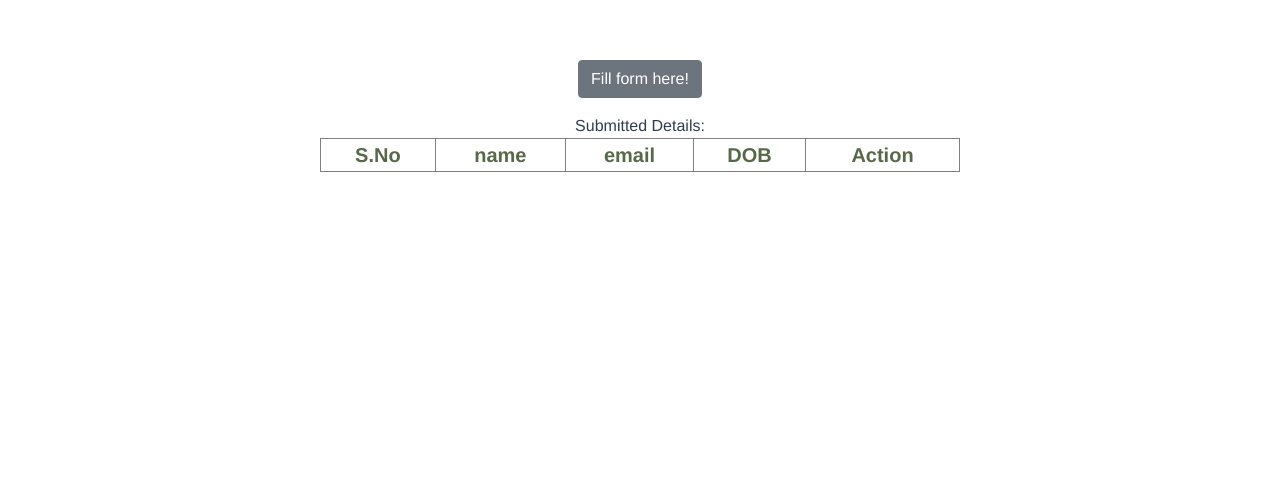
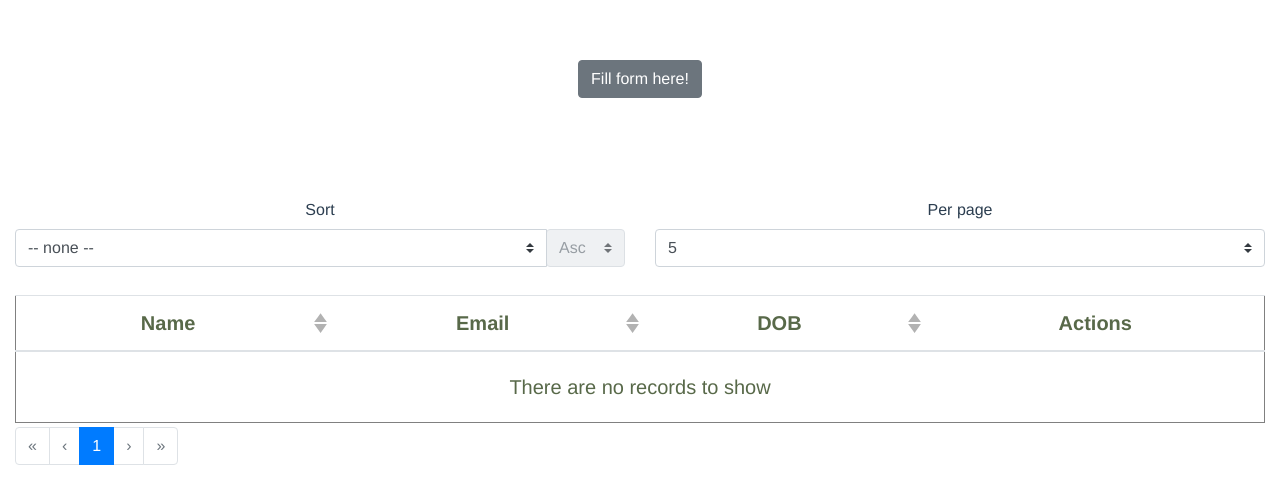
Before and after one commit to etechnidhi/popupform, a Vue app: page / in a window 1280 px wide. Shown: the top 504 px of the page. Built offline with nearby package versions, Linux system fonts and the light colour scheme.

Commit message:
bootstrap table and pagination

```diff
--- a/package.json
+++ b/package.json
@@ -9,6 +9,7 @@
   },
   "dependencies": {
     "bootstrap-vue": "^2.0.0-rc.11",
+    "vee-validate": "^2.1.0-beta.6",
     "vue": "^2.5.16",
     "vuelidate": "^0.7.4"
   },
--- a/src/components/HelloWorld.vue
+++ b/src/components/HelloWorld.vue
@@ -1,113 +1,224 @@
 <template>
+  <b-container fluid>
     <div>
       <b-btn v-b-modal.modalPrevent>Fill form here!</b-btn>
-    <!-- Main UI -->
-    <div class="mt-3 mb-3">
-      Submitted Details:
-      <table>
-        <thead>
-          <tr>
-            <th>S.No</th>
-            <th @click="orderBy('name')">name</th>
-            <th @click="orderBy('email')">email</th>
-            <th @click="orderBy('dob')">DOB</th>
-            <th colspan="2">Action</th>
-          </tr>
-        </thead>
-        <tbody>
-          <tr v-for="user in users" :key="user.id" id="list">
-            <td> <span>{{user.id}}</span></td>
-            <td> <span>{{user.name}}</span></td>
-            <td> <span>{{user.email}}</span> </td>
-            <td> <span>{{user.dob}}</span> </td>
-            <td><a href="#" @click="deleteItem(user)">Delete</a>
-              <a href="#" @click="edit(user)" v-b-modal.modalPrevent>Edit</a></td>
-          </tr>
-        </tbody>
-      </table>
-
-    </div>
+      <br/><br/><br/><br/><br/>
       <!-- Modal Component -->
       <b-modal id="modalPrevent" ref="modal" title="Submit your Detail" @ok="handleOk">
         <form @submit.stop.prevent="handleSubmit">
-        <b-form-input class="input" type="text" placeholder="Enter your Name" v-model="user.name"></b-form-input>
-        <b-alert variant="danger" show v-if="!user.name && submitted" class="error pull-left">Please enter your name</b-alert>
-        <b-form-input class="input" type="email" placeholder="Enter your Email" v-model="user.email"></b-form-input>
-        <b-alert variant="danger" show v-if="!user.email  && submitted">Please enter your email</b-alert>
-        <b-form-input class="input" type="date" placeholder="Enter your DOB" v-model="user.dob" icon="calendar-today"></b-form-input>
-        <b-alert variant="danger" show v-if="!user.dob && submitted">Please enter your dob</b-alert>
+          <!-- <div class="form-group" :class="{'has-error': errors.has('name') }"> -->
+            <b-form-input class="input"  type="text" placeholder="Name" v-model="user.name"></b-form-input>
+            <b-alert variant="danger" show v-if="nameError && submitted" >{{error_name}}</b-alert>
+          <!-- </div> -->
+          <b-form-input class="input" type="email"  placeholder="Enter your Email" v-model="user.email"></b-form-input>
+          <b-alert variant="danger"  show v-if="emailError && submitted" >{{error_message}}</b-alert>
+          <b-form-input class="input" type="date" placeholder="Enter your DOB" icon="calendar-today" v-model="user.dob"></b-form-input>
+          <b-alert variant="danger" show v-if="dobError && submitted">{{error_message}}</b-alert>
           <b-form-input class="input" type="password" placeholder="Enter your Password" v-model="user.password"></b-form-input>
-        <b-alert variant="danger" show v-if="!user.password && submitted">Please enter your password</b-alert>
+          <b-alert variant="danger" show v-if="passError && submitted">{{error_message}}</b-alert>
           <b-form-input class="input" type="password" placeholder="Enter your Confirm-Password" v-model="user.con_password"></b-form-input>
-        <b-alert variant="danger" show v-if="!user.con_password && submitted">Please enter your cnfirm password</b-alert>
+          <b-alert variant="danger" show v-if="con_passError && submitted">{{error_message}}</b-alert>
           <br />
-        <b-form-checkbox id="checkbox1" v-model="status" value="accepted" unchecked-value="not_accepted">
-          I accept the terms and use
+          <b-form-checkbox id="checkbox1" value="accepted" v-model="status" unchecked-value="not_accepted">
+            I accept the terms and policy
           </b-form-checkbox>
+          <!-- <b-alert variant="danger" show v-if="!user.status && submitted">Please accept our terms and conditions</b-alert> -->
         </form>
       </b-modal>
     </div>
+    <!--  Interface controls -->
+    <b-row>
+
+      <b-col md="6" class="my-1">
+        <b-form-group horizontal label="Sort" class="mb-0">
+          <b-input-group>
+            <b-form-select v-model="sortBy" :options="sortOptions">
+              <option slot="first" :value="null">-- none --</option>
+            </b-form-select>
+            <b-form-select :disabled="!sortBy" v-model="sortDesc" slot="append">
+              <option :value="false">Asc</option>
+              <option :value="true">Desc</option>
+            </b-form-select>
+          </b-input-group>
+        </b-form-group>
+      </b-col>
+
+      <b-col md="6" class="my-1">
+        <b-form-group horizontal label="Per page" class="mb-0">
+          <b-form-select :options="pageOptions" v-model="perPage" />
+        </b-form-group>
+      </b-col>
+    </b-row>
+    <br/>
+
+    <!-- Main table element -->
+    <b-table show-empty stacked="md" :items="users" :fields="fields" :current-page="currentPage" :per-page="perPage" :filter="filter" :sort-by.sync="sortBy" :sort-desc.sync="sortDesc" :sort-direction="sortDirection" @filtered="onFiltered">
+      <template slot="name" slot-scope="row">{{row.value}}
+</template>
+
+<template slot="email" slot-scope="row">
+   {{row.value}}
+</template>
+
+<template slot="dob" slot-scope="row">
+   {{row.value}}
+</template>
+
+<template slot="actions" slot-scope="row">
+  <!-- We use @click.stop here to prevent a 'row-clicked' event from also happening -->
+  <b-button size="sm" @click="deleteItem(user)" class="mr-1">
+    DELETE
+  </b-button>
+  <b-button size="sm" @click="edit(row)" v-b-modal.modalPrevent>
+    EDIT
+  </b-button>
+</template>
+
+<template slot="row-details" slot-scope="row">
+  <b-card>
+    <ul>
+      <li v-for="(value, key) in row.item" :key="key">{{ key }}: {{ value}}</li>
+    </ul>
+  </b-card>
+</template>
+    </b-table>
+
+    <b-row>
+      <b-col md="6" class="my-1">
+        <b-pagination :total-rows="totalRows" :per-page="perPage" v-model="currentPage" class="my-0" />
+      </b-col>
+    </b-row>
+
+    <!-- Info modal -->
+    <b-modal id="modalInfo" @hide="resetModal" :title="modalInfo.title" ok-only>
+      <pre>{{ modalInfo.content }}</pre>
+    </b-modal>
+
+  </b-container>
 </template>
 
 <script>
+import VeeValidate from 'vee-validate';
+
+  const users = [];
+  VeeValidate.Validator.extend('passphrase', {
+    // getMessage: field => 'Sorry, wrong pass phrase.',
+    validate: value => value.toUpperCase() == 'Demogorgon'.toUpperCase()
+});
+
   export default {
-  name: "Form",
     data() {
       return {
         users: [],
-      userCount: 0,
-      submitted: false,
-      status: false,
         user: {
+          name: "",
           email: "",
-        name: "",
           dob: "",
           password: "",
           con_password: ""
         },
-      isEdit: false,
-      sortKey: "",
-      sortSettings: [
+        userCount: 0,
+        submitted: false,
+        status: false,
+        fields: [
           {
-          email: true
+            key: "name",
+            label: "Name",
+            sortable: true,
+            sortDirection: "desc"
           },
           {
-          name: true
+            key: "email",
+            label: "Email",
+            sortable: true
           },
           {
-          dob: true
+            key: "dob",
+            label: "DOB",
+            sortable: true,
+            class: "text-center"
+          },
+          {
+            key: "actions",
+            label: "Actions"
           }
         ],
-      desc: true
+        nameError:false,
+        emailError:false,
+        dobError:false,
+        passError:false,
+        con_passError:false,
+        currentPage: 1,
+        perPage: 5,
+        totalRows: users.length,
+        pageOptions: [5],
+        sortBy: null,
+        sortDesc: false,
+        sortDirection: "asc",
+        filter: null,
+        modalInfo: {
+          title: "",
+          content: ""
+        }
       };
     },
+    computed: {
+      sortOptions() {
+        // Create an options list from our fields
+        return this.fields.filter(f => f.sortable).map(f => {
+          return {
+            text: f.label,
+            value: f.key
+          };
+        });
+      }
+    },
     methods: {
+      info(item, index, button) {
+        this.modalInfo.title = `Row index: ${index}`;
+        this.modalInfo.content = JSON.stringify(item, null, 2);
+        this.$root.$emit("bv::show::modal", "modalInfo", button);
+      },
+      resetModal() {
+        this.modalInfo.title = "";
+        this.modalInfo.content = "";
+      },
+      onFiltered(filteredItems) {
+        // Trigger pagination to update the number of buttons/pages due to filtering
+        this.totalRows = filteredItems.length;
+        this.currentPage = 1;
+      },
       handleOk(evt) {
         // Prevent modal from closing
         evt.preventDefault();
         this.submitted = true;
         if (!this.user.email) {
-        // alert("Please enter your email");
+          this.emailError = true
+          this.error_message="please enter email";
           return false;
         }
         if (!this.user.name) {
-        // alert("Please enter your name");
+          this.nameError= true;
+          this.error_name ="please enter name";
           return false;
         }
         if (!this.user.dob) {
-        // alert("Please enter your DOB");
+          this.dobError= true;
+          this.error_message="please enter dob";
           return false;
+
         }
         if (!this.user.password) {
-        // alert("Please enter your Password");
+          this.passError=true;
+          this.error_message="please enter password";
           return false;
         }
         if (!this.user.con_password) {
-        // alert("Please enter your Confirm Password");
+          this.con_passError=true;
+          this.error_message="please enter confirm password";
           return false;
         }
         if (!this.status) {
-        // alert("please accept our terms and conditions");
           return false;
         } else {
           this.handleSubmit();
@@ -115,6 +226,10 @@ export default {
         }
       },
       handleSubmit() {
+        // this.$validator.validateAll();
+        // if (!this.errors.any()) {
+        //     this.submitForm()
+        // }
         if (this.isEdit) {
           for (var i = 0; i < this.users.length; i++) {
             if (this.users[i].id == this.user["id"]) {
@@ -122,6 +237,8 @@ export default {
               this.isEdit = false;
             }
           }
+          // eslint-disable-next-line
+
         } else {
           this.users.push({
             id: ++this.userCount,
@@ -133,7 +250,8 @@ export default {
           });
         }
         this.$refs.modal.hide();
-      alert("form submitted dangerfully");
+        // alert("form submitted successfully");
+        this.submitted = false;
         this.user = {
           email: "",
           name: "",
@@ -141,29 +259,17 @@ export default {
           password: "",
           con_password: ""
         };
+                   // console.log("***",JSON.stringify(this.users));
+
       },
       deleteItem: function(user) {
         this.users.splice(this.users.indexOf(user), 1);
       },
       edit: function(user) {
-      this.user = JSON.parse(JSON.stringify(user));
+        // eslint-disable-next-line
+        // console.log(user);
+        this.user = user.item;
         this.isEdit = true;
-    },
-    orderBy: function(sorKey) {
-      this.sortKey = sorKey;
-      this.sortSettings[sorKey] = !this.sortSettings[sorKey];
-      this.desc = this.sortSettings[sorKey];
-      this.users.sort((a, b) => {
-        if (this.desc) {
-          if (a[sorKey] > b[sorKey]) return -1;
-          if (a[sorKey] < b[sorKey]) return 1;
-          return 0;
-        } else {
-          if (a[sorKey] < b[sorKey]) return -1;
-          if (a[sorKey] > b[sorKey]) return 1;
-          return 0;
-        }
-      });
       }
     }
   };
@@ -196,10 +302,14 @@ td {
     border: 1px solid grey;
   }
 
+  th {
+    cursor: pointer;
+  }
+
   table {
     margin: 0 auto;
     border-collapse: collapse;
-  width: 50%;
+    /* width: 50%; */
     color: #586949;
     text-align: center;
     font-size: 20px;
--- a/src/main.js
+++ b/src/main.js
@@ -4,8 +4,12 @@ import App from "./App.vue";
 import BootstrapVue from 'bootstrap-vue'
 import 'bootstrap/dist/css/bootstrap.css'
 import 'bootstrap-vue/dist/bootstrap-vue.css'
-import lodash from 'lodash';
-Object.defineProperty(Vue.prototype, '$lodash', { value: lodash });
+// import lodash from 'lodash';
+// Object.defineProperty(Vue.prototype, '$lodash', { value: lodash });
+import VeeValidate from 'vee-validate';
+
+Vue.use(VeeValidate);
+
 
 Vue.config.productionTip = false;
 Vue.use(BootstrapVue);
```
Also changed, not shown: 1 other file (tests, documents, lock files or other folders). Lines whose indentation alone changed are shown as unchanged.
